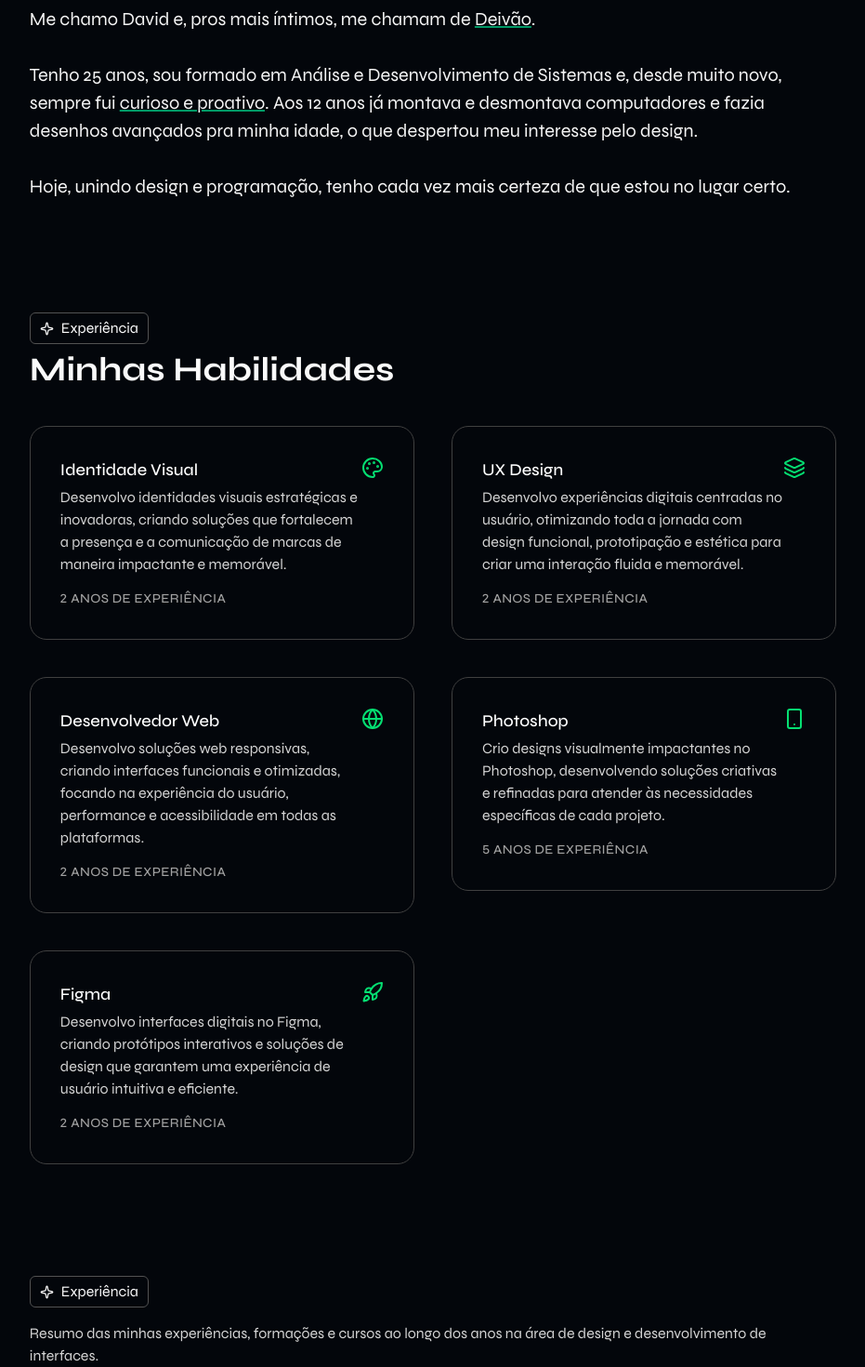
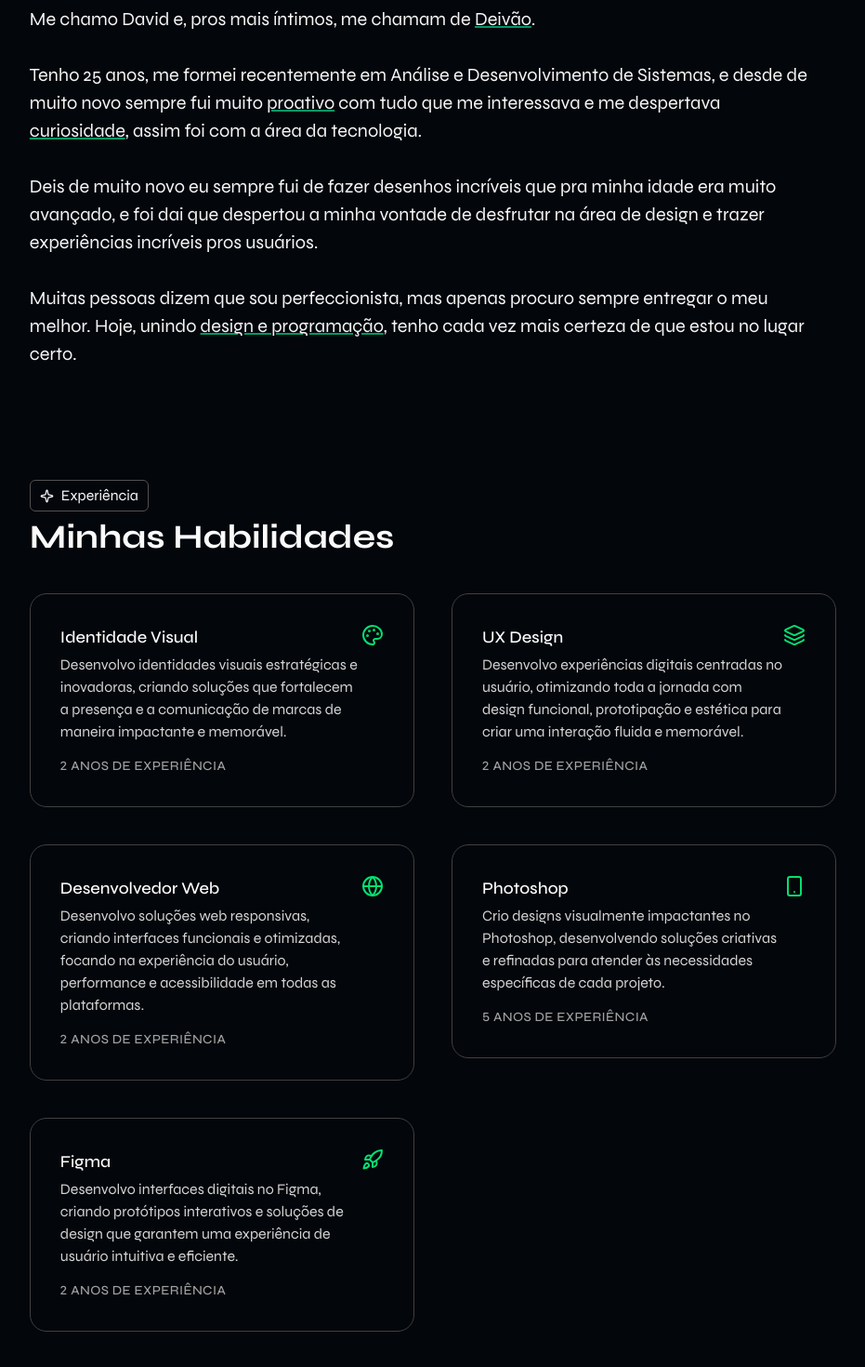
Before and after one commit to davidonedev/personal-portfolio, a React (Vite) app: page / in a window 1280 px wide. Shown: the part 1420-2890 px from the top of the page at 93% size, without its empty margins (340-1271 px from the left). Built offline with nearby package versions, Linux system fonts and the light colour scheme.

Commit message:
att about

```diff
--- a/src/components/About.tsx
+++ b/src/components/About.tsx
@@ -36,19 +36,25 @@
         variants={fadeUp}
         className="mt-4 text-neutral-100 text-[20px] md:w-210 2xl:w-250 grid-cols-2"
       >
-          Opa, beleza? Muito bom ver você dando uma olhada por aqui!
+          Opa, beleza? Muito bom ver você por aqui!
           <br />
           <br />
           Me chamo David e, pros mais íntimos, me chamam de <a className="underline decoration-emerald-600 hyphens-manual">Deivão</a>.
           <br />
           <br />
-          Tenho 25 anos, sou formado em Análise e Desenvolvimento de Sistemas e,
-          desde muito novo, sempre fui <a className="underline decoration-emerald-600 hyphens-manual">curioso e proativo</a>. Aos 12 anos já
-          montava e desmontava computadores e fazia desenhos avançados pra minha
-          idade, o que despertou meu interesse pelo design.
+          Tenho 25 anos, me formei recentemente em Análise e Desenvolvimento
+          de Sistemas, e desde de muito novo sempre fui muito <a className="underline decoration-emerald-600 hyphens-manual">proativo</a> com tudo que me interessava e me despertava <a className="underline decoration-emerald-600 hyphens-manual">curiosidade</a>,
+          assim foi com a área da tecnologia.
           <br />
           <br />
-          Hoje, unindo design e programação, tenho cada vez mais certeza de que
+          Deis de muito novo eu sempre fui de fazer desenhos incríveis
+          que pra minha idade era muito avançado, e foi dai
+          que despertou a minha vontade de desfrutar na área de
+          design e trazer experiências incríveis pros usuários.
+          <br />
+          <br />
+          Muitas pessoas dizem que sou perfeccionista, mas apenas procuro sempre entregar o meu melhor.
+          Hoje, unindo <a className="underline decoration-emerald-600 hyphens-manual">design e programação</a>, tenho cada vez mais certeza de que
           estou no lugar certo.
       </motion.p>
 
--- a/src/components/Contact.tsx
+++ b/src/components/Contact.tsx
@@ -80,7 +80,7 @@
     whileInView="visible"
     viewport={{ once: true, amount: 0.8 }}
     variants={fadeUp}
-    className="mt-30 scroll-mt-10"
+    className="mt-12 scroll-mt-10"
     id="contact"
   >
     <SectionHeader
--- a/src/components/Resume.tsx
+++ b/src/components/Resume.tsx
@@ -41,7 +41,7 @@
         id="resume"
     >
         <SectionHeader
-        subtitle="Experiência"
+        subtitle="Trajetória"
         title=""
         />
 
@@ -50,7 +50,7 @@
         className="mt-4 text-neutral-300"
         >
             Resumo das minhas experiências, formações e cursos ao longo dos anos
-            na área de design e desenvolvimento de interfaces.
+            na área de design e desenvolvimento.
         </motion.p>
 
         <div className="grid gap-x-10 my-16 md:grid-cols-2">
```
